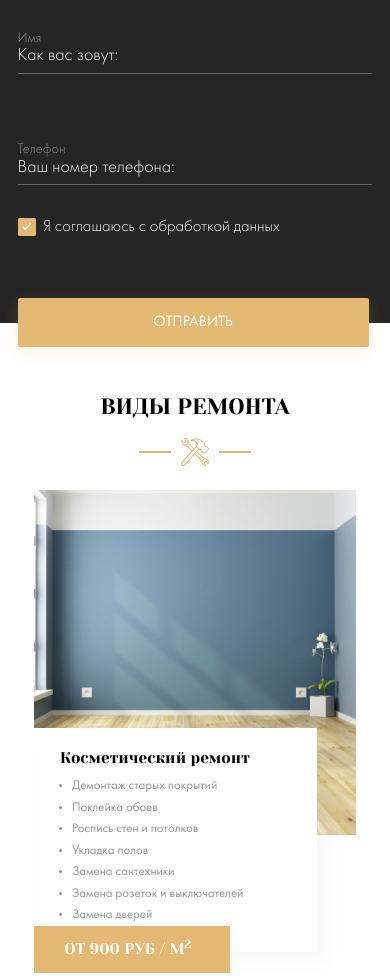
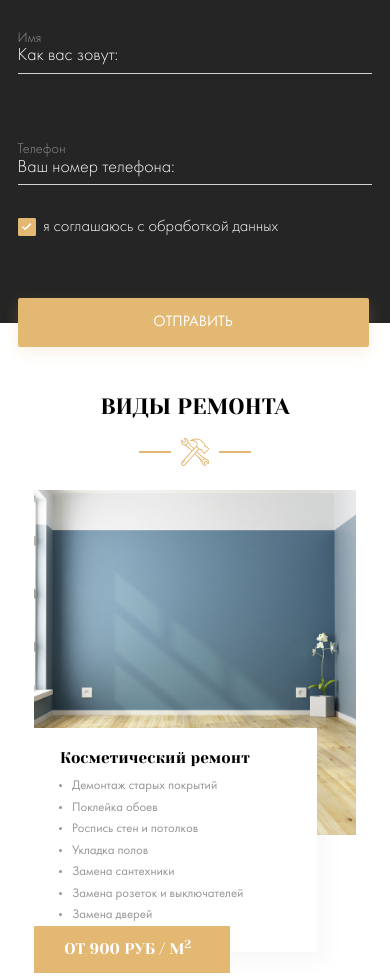
Before and after one commit to Dias226/repair-design, a website: page index.html in a window 390 px wide. Shown: the part 2122-3098 px from the top of the page. Drawn offline with nearby package versions, Linux system fonts and the light colour scheme; files whose address does not match are found by name.

Commit message:
make edits in control section

```diff
--- a/index.html
+++ b/index.html
@@ -224,7 +224,7 @@
           </button>
           <div class="policy control__policy">
             <input type="checkbox" name="deal-checkbox" id="deal-checkbox" class="deal__checkbox" checked>
-            <label for="deal-checkbox" class="deal__label control__policy-label">Я соглашаюсь с обработкой данных</label>
+            <label for="deal-checkbox" class="deal__label control__policy-label">я соглашаюсь с обработкой данных</label>
           </div>
           <!-- /.policy -->
         </form>
--- a/sass/_interface.sass
+++ b/sass/_interface.sass
@@ -25,7 +25,7 @@
 .input
   background-color: transparent
   border: none
-  border-bottom: 1px solid rgba($light, 0.3)
+  border-bottom: 1px solid rgba(54, 54, 54, 0.3)
   font-size: 1.285rem
   color: $light
   padding: 0.5rem 0
--- a/sass/_media.sass
+++ b/sass/_media.sass
@@ -60,6 +60,9 @@
       bottom: -2rem
     &__video
       min-height: 22rem
+  .input
+    border-bottom: 1px solid rgba($light, 0.8)
+
 @media screen and ( max-width: 570px )
   .contacts
     &__phone
```
Also changed, not shown: css/style.css.
